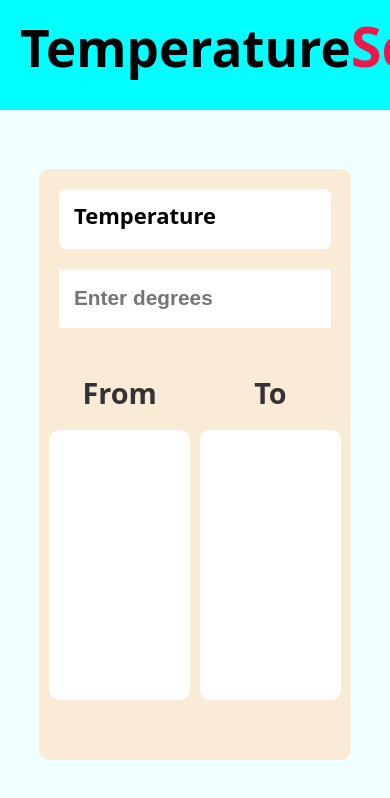
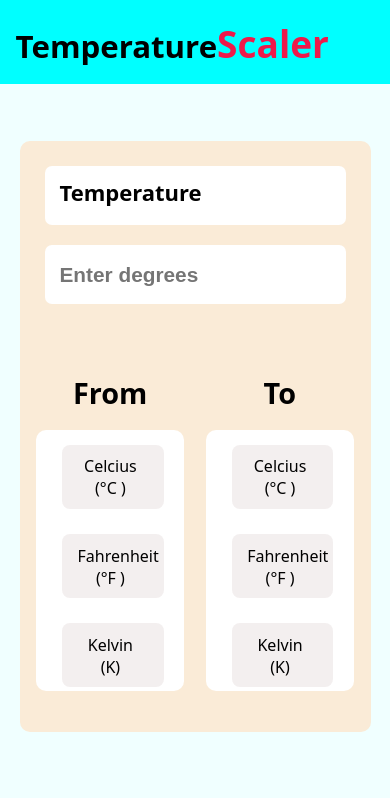
Before and after one commit to Kapil232002/temperature_converter_react_app, a React (Vite) app in the folder temp_react_frontend/: page / in a window 390 px wide. Shown: the top 798 px of the page. Built offline with nearby package versions, Linux system fonts and the light colour scheme.

Commit message:
add celcius, kelvin, farenheit button

```diff
--- a/temp_react_frontend/src/App.css
+++ b/temp_react_frontend/src/App.css
@@ -16,7 +16,7 @@ html, body {
 
 #navbar {
   width: 100vw;
-  height : 13vh;
+  height : 12vh;
   background-color: aqua;
   padding: 10px 0;
   position :fixed;
@@ -24,8 +24,9 @@ html, body {
 
 #nav-heading {
   color: black;
-  margin-left: 20px;
-  margin-top: 5px;
+  margin-left: 3vw;
+  margin-top:0.3vh;
+  position:relative;
 }
 
 #nav-heading span {
@@ -38,7 +39,7 @@ html, body {
   height :70vh;
   margin: 11vh auto 0 auto;
   background-color: antiquewhite;
-  padding: 20px;
+  padding: 25px;
   border-radius: 10px;
   position: relative;
 }
@@ -71,6 +72,7 @@ html, body {
   color: black;
   background-color: white;
   display: block;
+  border-radius: 10px;
   border: none;
   width: 100%;
   height: 100%;
@@ -88,7 +90,7 @@ html, body {
   justify-content: space-evenly;
   width: 80vw;
   margin: 40px auto;
-  margin-top:44vh;
+  margin-top:48vh;
   position: relative;
 }
 
@@ -106,7 +108,7 @@ html, body {
 .card-heading {
     font-size: 1.8rem;
     font-weight: bold;
-    color: #333;
+    color: black;
     margin-bottom: 15px;
 }
 
@@ -114,8 +116,54 @@ html, body {
 
   background-color: white;
   border-radius: 10px;
-  padding: 20px;
+  padding: 30px;
 
   height: 32vh;
   width: 100%; /* Takes the full width of its parent */
 }
+
+.card3 button {
+    width :26vw;
+    margin-left :3vw;
+    margin-bottom: 3vh;
+    background-color: rgba(190, 170, 170, 0.186);
+    color :black;
+}
+
+
+@media (max-width :768px) {
+    #navbar {
+        height :10vh;
+    }
+
+    #nav-heading {
+        font-size :8vw;
+        margin-top: 1.7vh;
+        margin-left: 4vw;
+    }
+    #nav-heading span {
+        font-size :9.5vw;
+    }
+
+    .card {
+        width :90vw;
+        height :70vmax;
+        margin-top :9vh;
+    }
+    #container {
+        width :90vw;
+        margin-top :44vh;
+        position:fixed;
+        margin-left :5vw;
+    }
+    .card3 {
+        width :38vw;
+        height :67vmin;
+        padding :3.9vw 1.7vh;
+    }
+    .card3 button {
+        padding-left :3.7vmin;
+        padding-bottom :1vh;
+    }
+
+}
--- a/temp_react_frontend/src/App.jsx
+++ b/temp_react_frontend/src/App.jsx
@@ -15,7 +15,7 @@ function App() {
             </div>
             <div className="card2">
               <input
-                type="text"
+                type="number"
                 id="x"
                 placeholder="Enter degrees"
                 className="label-text"
@@ -26,11 +26,19 @@ function App() {
         <div id="container">
           <div className="card-with-heading">
             <h3 className="card-heading">From</h3>
-            <div className="card3"></div>
+            <div className="card3">
+              <button>Celcius (°C )</button>
+              <button>Fahrenheit (°F )</button>
+              <button>Kelvin (K)</button>
+            </div>
           </div>
           <div className="card-with-heading">
             <h3 className="card-heading">To</h3>
-            <div className="card3"></div>
+            <div className="card3">
+              <button>Celcius (°C )</button>
+              <button>Fahrenheit (°F )</button>
+              <button>Kelvin (K)</button>
+            </div>
           </div>
 
         </div>
--- a/temp_react_frontend/vite.config.js
+++ b/temp_react_frontend/vite.config.js
@@ -5,6 +5,8 @@ import react from '@vitejs/plugin-react'
 export default defineConfig({
   plugins: [react()],
   server: {
+    host :true,
+    port:5173,
     proxy: {
       // All requests starting with /api will be sent to Django
       '/api': {
```
